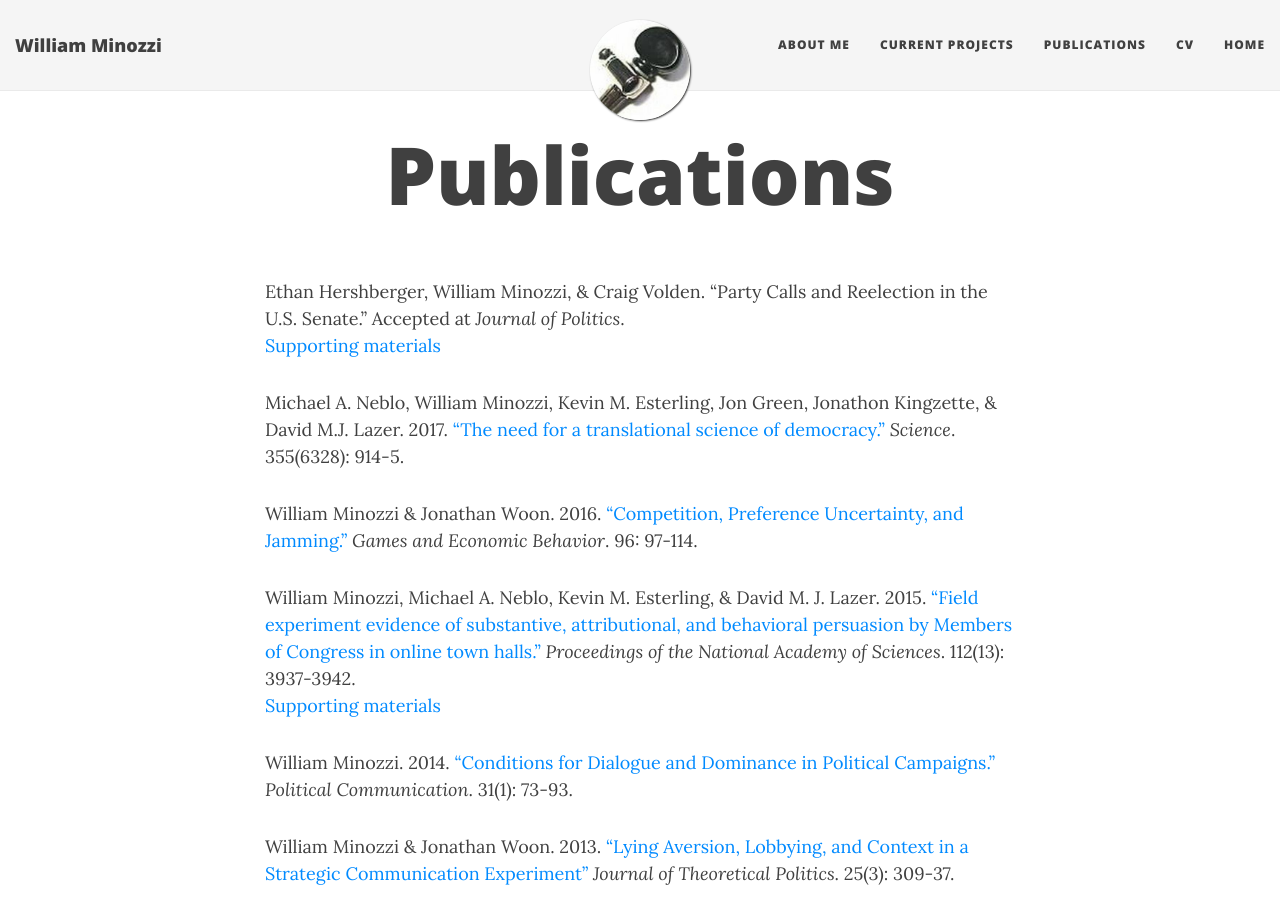
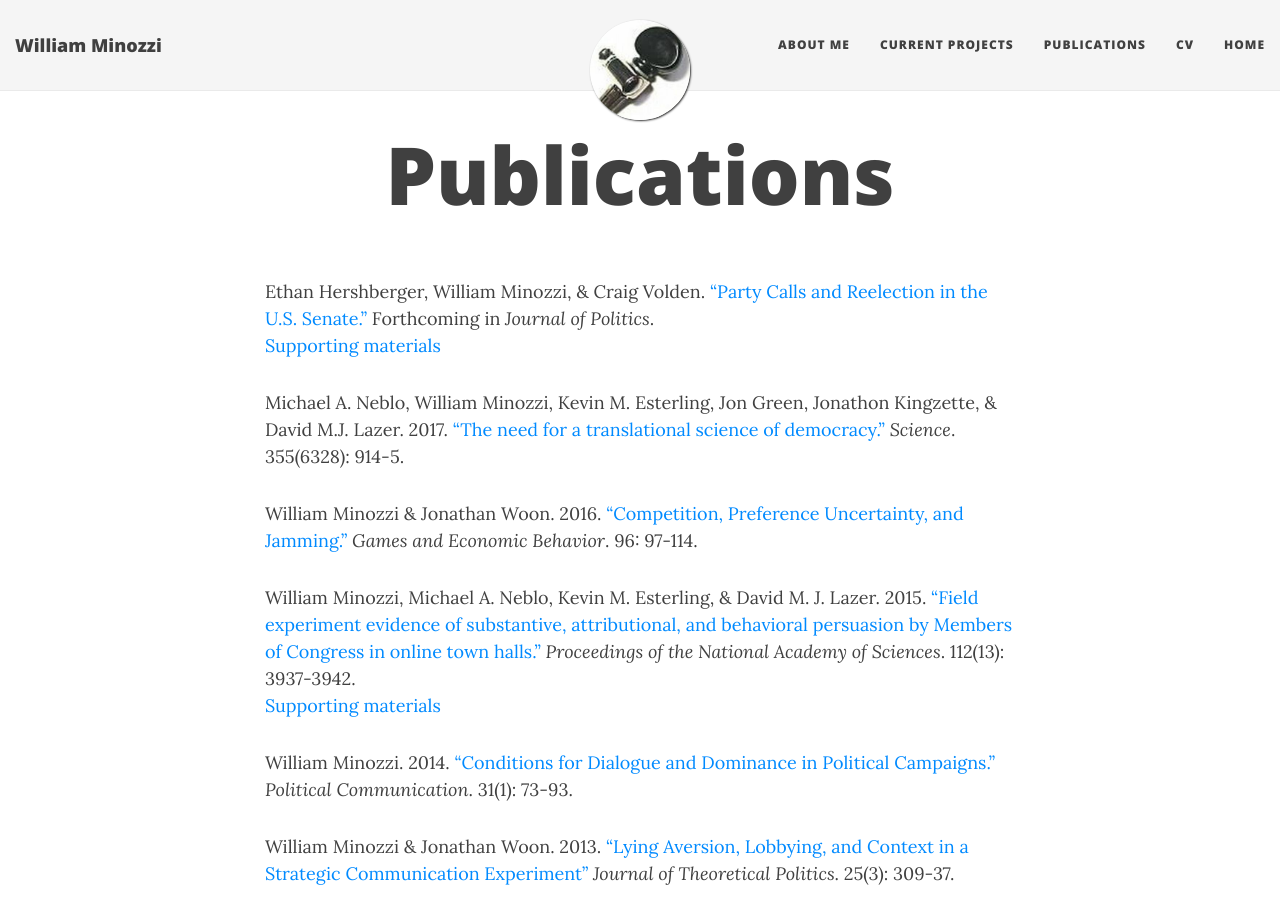
Before and after one commit to minozzi/minozzi.github.io, a Jekyll site: the page built from publications.md, in a window 1280 px wide and 900 px high. Built offline with Jekyll 4.4.1, drawn with Linux system fonts in a browser that asks for light colours; nearby versions of some CDN libraries.

Commit message:
updates to publications/cv

```diff
--- a/publications.md
+++ b/publications.md
@@ -4,8 +4,8 @@ title: Publications
 ---
 
 Ethan Hershberger, William Minozzi, & Craig Volden.
-"Party Calls and Reelection in the U.S. Senate."
-Accepted at *Journal of Politics*.
+["Party Calls and Reelection in the U.S. Senate." ](https://www.journals.uchicago.edu/doi/10.1086/698662)
+Forthcoming in *Journal of Politics*.
 [Supporting materials](https://dataverse.harvard.edu/dataset.xhtml?persistentId=doi:10.7910/DVN/6NDYHC&version=1.0)
 
 Michael A. Neblo, William Minozzi, Kevin M. Esterling, Jon Green, Jonathon Kingzette, & David M.J. Lazer. 2017.
```
Also changed, not shown: 2 other files.
